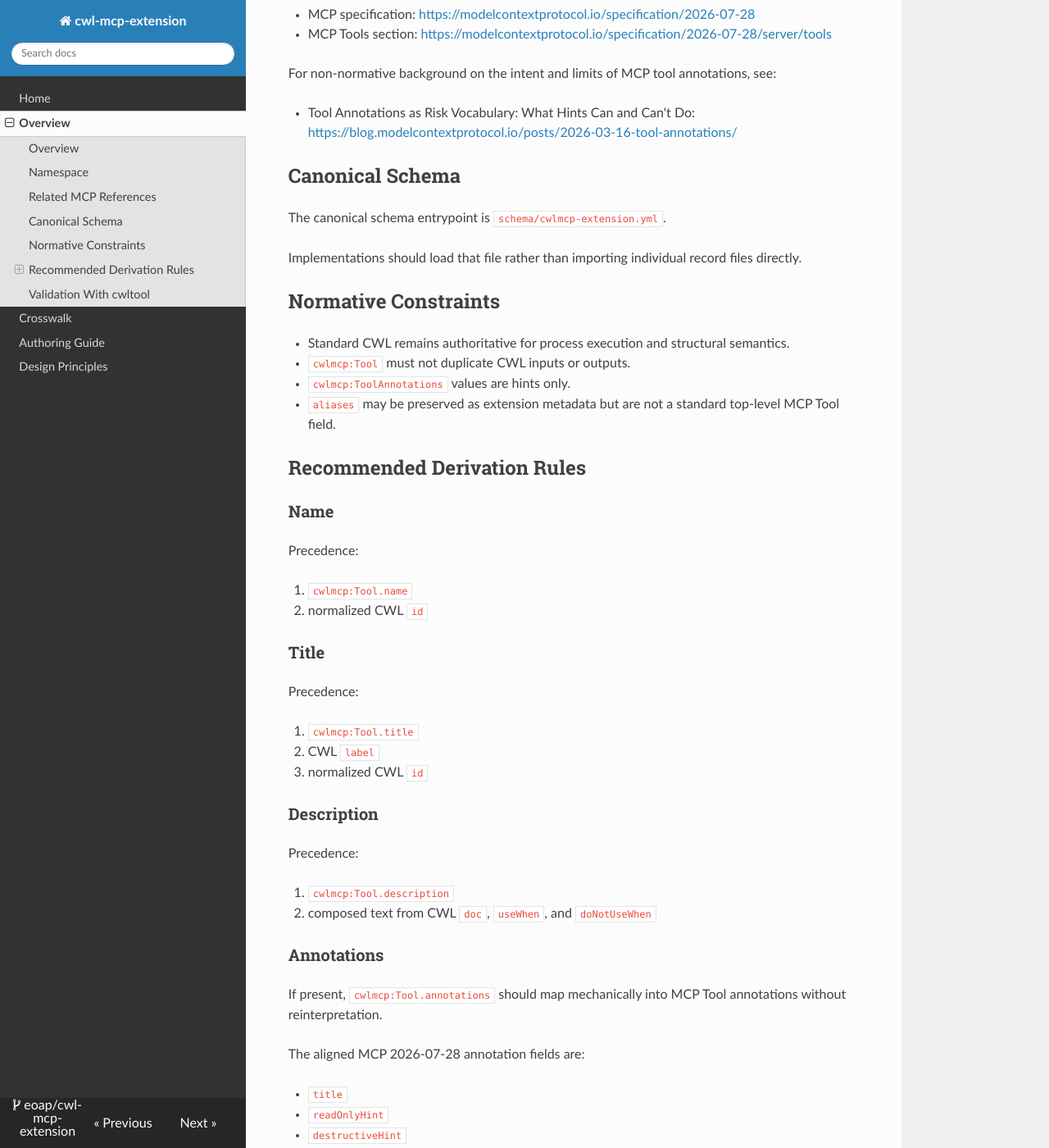
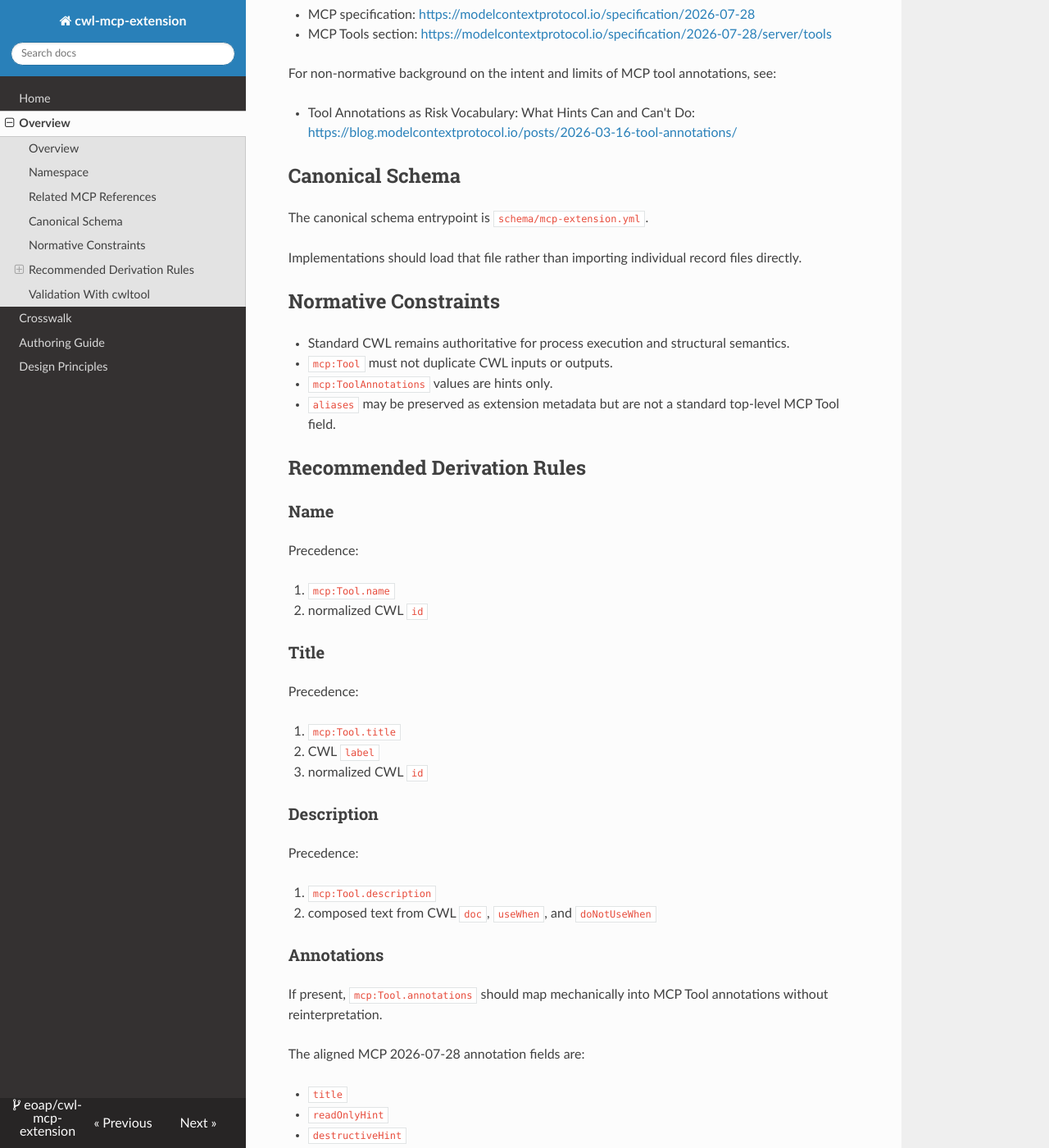
Before and after one commit to eoap/cwl-mcp-extension, an MkDocs documentation site: the page built from docs/specification.md, in a window 1280 px wide and 1400 px high, scrolled down 810 px. Shown: the whole window at 82% size. Built offline with MkDocs 1.6.1, drawn with Linux system fonts in a browser that asks for light colours; nearby versions of some CDN libraries; some of the changed text lies outside the part shown.

Commit message:
refactor: restores mcp as prefix

```diff
--- a/docs/specification.md
+++ b/docs/specification.md
@@ -4,8 +4,8 @@
 
 This extension introduces two records:
 
-- `cwlmcp:Tool`
-- `cwlmcp:ToolAnnotations`
+- `mcp:Tool`
+- `mcp:ToolAnnotations`
 
 These records are intended for use in CWL metadata, typically under `hints`, to provide agent-facing guidance for deriving an MCP Tool from a CWL `Process`.
 
@@ -13,7 +13,7 @@ These records are intended for use in CWL metadata, typically under `hints`, to
 
 The canonical namespace URI for this extension is `https://eoap.github.io/cwl-mcp-extension#`.
 
-- `cwlmcp` is the recommended prefix.
+- `mcp` is the recommended prefix.
 - Prefixes are aliases; the namespace URI is the actual identifier.
 - EOAP hosts the namespace because EOAP currently maintains this extension.
 - The project intentionally does not claim an unregistered `w3id.org` namespace at this stage.
@@ -32,15 +32,15 @@ For non-normative background on the intent and limits of MCP tool annotations, s
 
 ## Canonical Schema
 
-The canonical schema entrypoint is `schema/cwlmcp-extension.yml`.
+The canonical schema entrypoint is `schema/mcp-extension.yml`.
 
 Implementations should load that file rather than importing individual record files directly.
 
 ## Normative Constraints
 
 - Standard CWL remains authoritative for process execution and structural semantics.
-- `cwlmcp:Tool` must not duplicate CWL inputs or outputs.
-- `cwlmcp:ToolAnnotations` values are hints only.
+- `mcp:Tool` must not duplicate CWL inputs or outputs.
+- `mcp:ToolAnnotations` values are hints only.
 - `aliases` may be preserved as extension metadata but are not a standard top-level MCP Tool field.
 
 ## Recommended Derivation Rules
@@ -49,14 +49,14 @@ Implementations should load that file rather than importing individual record fi
 
 Precedence:
 
-1. `cwlmcp:Tool.name`
+1. `mcp:Tool.name`
 2. normalized CWL `id`
 
 ### Title
 
 Precedence:
 
-1. `cwlmcp:Tool.title`
+1. `mcp:Tool.title`
 2. CWL `label`
 3. normalized CWL `id`
 
@@ -64,12 +64,12 @@ Precedence:
 
 Precedence:
 
-1. `cwlmcp:Tool.description`
+1. `mcp:Tool.description`
 2. composed text from CWL `doc`, `useWhen`, and `doNotUseWhen`
 
 ### Annotations
 
-If present, `cwlmcp:Tool.annotations` should map mechanically into MCP Tool annotations without reinterpretation.
+If present, `mcp:Tool.annotations` should map mechanically into MCP Tool annotations without reinterpretation.
 
 The aligned MCP 2026-07-28 annotation fields are:
 
@@ -90,7 +90,7 @@ The MCP defaults are intentionally conservative when these hints are absent:
 
 For this repository, `cwltool` is used to validate the underlying CWL document,
 while `scripts/validate_with_mcp_schema.py` adds repository-level checks for the
-`cwlmcp:Tool` metadata structure.
+`mcp:Tool` metadata structure.
 
 This keeps standard CWL validation delegated to `cwltool` and leaves the MCP
 extension constraints explicit and easy to evolve within this repository.
```
Also changed, not shown: CHANGELOG.md (+1 -1 lines), README.md (+9 -9 lines), docs/authoring-guide.md (+6 -6 lines), docs/crosswalk-cwl-mcp.md (+8 -8 lines), docs/design-principles.md (+1 -1 lines), docs/index.md (+4 -4 lines), 13 other files.
